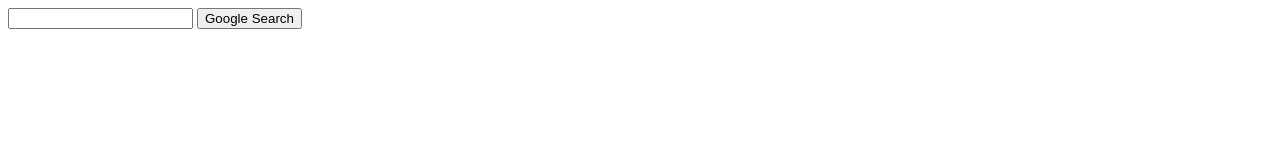
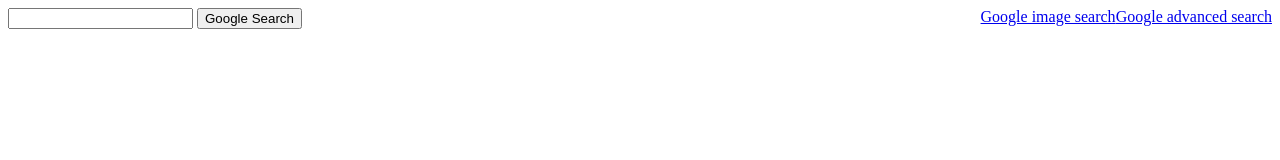
Before and after one commit to rohanasif/search, a plain HTML site: page index.html in a window 1280 px wide. Drawn offline with Linux system fonts and the light colour scheme.

Commit message:
finalize index.html

```diff
--- a/index.html
+++ b/index.html
@@ -2,11 +2,34 @@
 <html lang="en">
     <head>
         <title>Search</title>
+        <style>
+            #searchbox, #othersearchbox {
+                display: flex;
+                flex-wrap: wrap;
+            }
+            a#advancedsearch, #othersearchbox {
+                float:right;
+            }
+            a#imagesearch, #searchbox{
+                float:left;
+            }
+        </style>
     </head>
     <body>
-        <form action="https://google.com/search">
-            <input type="text" name="q">
-            <input type="submit" value="Google Search">
-        </form>
+        <div class="container">
+            <div id="searchbox">
+                <form action="https://google.com/search">
+                    <input type="text" name="q">
+                    <input type="submit" value="Google Search">
+                </form>
+            </div>
+
+            <div id="othersearchbox">
+                <a id="imagesearch" href="https://www.google.com.pk/imghp">Google image search</a>
+                <a id="advancedsearch" href="https://www.google.com.pk/advanced_image_search">Google advanced search</a>
+            </div>
+        </div>
+
+
     </body>
 </html>
```
Also changed, not shown: advancedsearch.html (+2 -2 lines), imagesearch.html (+2 -2 lines).
